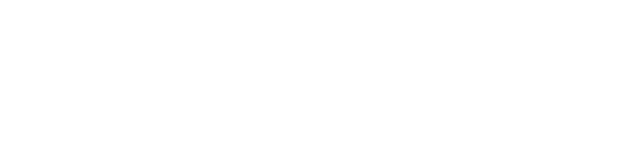
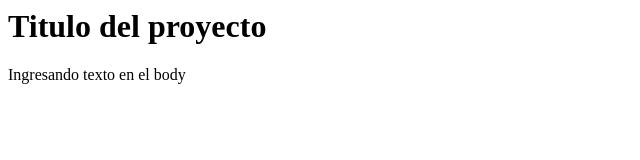
Before and after one commit to C-jimenez21/Aprendiendo---GIT, a plain HTML site: page index.html in a window 1280 px wide. Shown: the whole page, without its empty margins (0-640 px from the left). Drawn offline with Linux system fonts and the light colour scheme.

Commit message:
agregando texto al body

```diff
--- a/index.html
+++ b/index.html
@@ -1,6 +1,8 @@
 <html>
 	<head>
+		<h1>Titulo del proyecto</h1>
 	</head>
 	<body>
+		<p>Ingresando texto en el body</p>
 	</body>
 <html>
```
